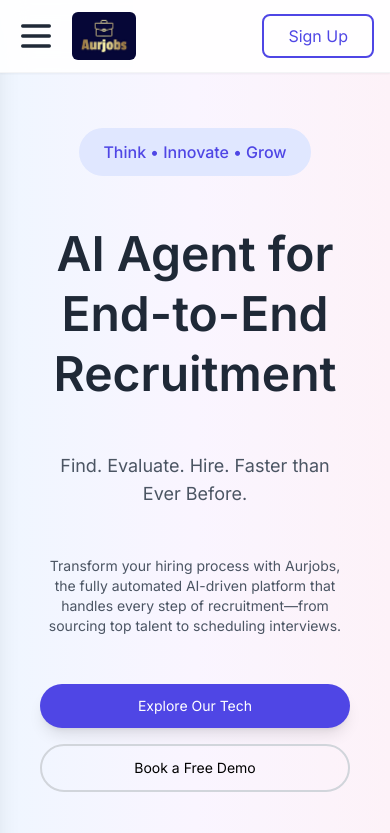
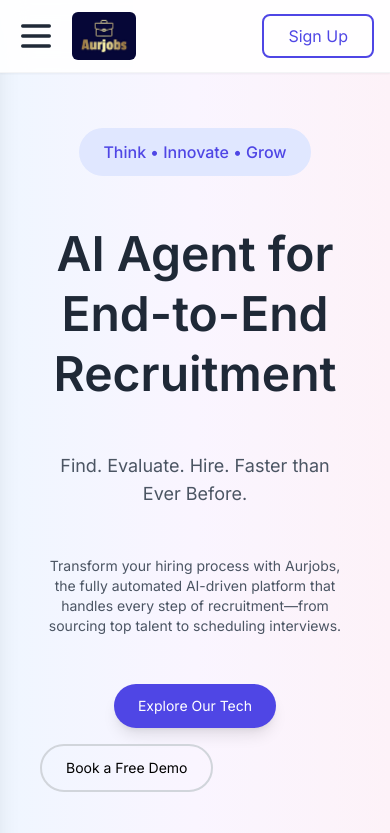
Before and after one commit to samerr07/AurjobsMainPage, a React (Vite) app: page / in a window 390 px wide. Shown: the top 833 px of the page. Built offline with nearby package versions, Linux system fonts and the light colour scheme.

Commit message:
some minor changes

```diff
--- a/src/components/ContactPage.jsx
+++ b/src/components/ContactPage.jsx
@@ -13,8 +13,6 @@ const ContactPage = () => {
         message: ''
     });
 
-
-
     // Handle input changes
     const handleChange = (e) => {
         const { id, value } = e.target;
@@ -25,19 +23,46 @@ const ContactPage = () => {
     };
 
     // Handle form submission
-    const handleSubmit = async (e) => {
+    const handleSubmit = (e) => {
         e.preventDefault();
 
-        console.log(formData)
+        // Construct email body
+        const emailBody = `
+Contact Form Submission:
 
+Name: ${formData.yourName}
+Company: ${formData.companyName}
+Email: ${formData.email}
+Phone: ${formData.phone}
+Purpose: ${formData.purpose}
 
+Message:
+${formData.message}
+        `;
+
+        // Create mailto link with pre-filled content
+        // const mailtoLink = `mailto:Info@Aurjobs.com?subject=Contact Form Submission from ${formData.yourName}&body=${encodeURIComponent(emailBody)}`;
+
+        // const mailtoLink = "mailto:Info@Aurjobs.com?cc=Info@Aurjobs.com&bcc=Info@Aurjobs.com&subject=bcb&body=bcbf"
+        // Open default email client
+        window.location.href = 'mailto:Info@Aurjobs.com';
+
+        // Optional: Reset form after sending
+        // setFormData({
+        //     yourName: '',
+        //     companyName: '',
+        //     email: '',
+        //     phone: '',
+        //     purpose: '',
+        //     message: ''
+        // });
     };
 
 
 
     const googleMapsUrl = "https://www.google.com/maps/embed?pb=!1m18!1m12!1m3!1d15249885.318783779!2d82.75252935!3d21.0680074!2m3!1f0!2f0!3f0!3m2!1i1024!2i768!4f13.1!3m3!1m2!1s0x20dc987e258cae55%3A0x39b7938d2b3f83da!2sAurjobs!5e0!3m2!1sen!2sin!4v1738157602799!5m2!1sen!2sin"
+
     return (
-
         <div className="min-h-screen bg-gradient-to-r from-blue-50 via-purple-50 to-pink-50 py-16">
             <div className="container mx-auto px-4 py-12 md:py-20">
                 <div className="max-w-6xl mx-auto">
@@ -142,8 +167,6 @@ const ContactPage = () => {
                                     </select>
                                 </div>
 
-
-
                                 {/* Message Section */}
                                 <div>
                                     <label htmlFor="message" className="block text-sm font-medium text-gray-700 mb-2">
@@ -170,7 +193,7 @@ const ContactPage = () => {
                             </form>
                         </div>
 
-                        {/* Info Section */}
+                        {/* Info Section - Remaining code stays the same as original */}
                         <div className="h-full flex flex-col">
                             <div className="bg-white rounded-2xl shadow-sm p-8 space-y-6 flex-grow">
                                 <div className="flex items-center space-x-4">
--- a/src/components/HeroSection.jsx
+++ b/src/components/HeroSection.jsx
@@ -2,6 +2,7 @@ import React, { useRef, useState } from 'react';
 import { motion, useInView } from 'framer-motion';
 
 import HeroSectionImage from '../assets/HeroSectionImage.png';
+import { Link } from 'react-router-dom';
 
 const HeroSection = () => {
   const ref = useRef(null);
@@ -82,12 +83,14 @@ const HeroSection = () => {
             custom={5}
             className="flex flex-col sm:flex-row justify-center space-y-4 sm:space-y-0 sm:space-x-6 px-4"
           >
-            <button className="bg-indigo-600 z-20 text-white px-6 sm:px-8 md:px-10 py-3 sm:py-4 rounded-full hover:bg-indigo-700 transition-all duration-300 hover:scale-105 active:scale-95 shadow-lg hover:shadow-xl text-sm sm:text-lg">
+            <Link className='z-20' to={"/contact"}>
+            <button className="bg-indigo-600 z-20 cursor-pointer text-white px-6 sm:px-8 md:px-10 py-3 sm:py-4 rounded-full hover:bg-indigo-700 transition-all duration-300 hover:scale-105 active:scale-95 shadow-lg hover:shadow-xl text-sm sm:text-lg">
               Explore Our Tech
             </button>
-            <button className="flex z-20 items-center justify-center space-x-3 px-6 sm:px-8 md:px-10 py-3 sm:py-4 rounded-full border-2 border-gray-300 hover:border-indigo-600 transition-all duration-300 hover:scale-105 active:scale-95 text-sm sm:text-lg">
+            </Link>
+            <Link className='z-20' to={"/contact"}><button className="flex z-20 items-center justify-center space-x-3 px-6 sm:px-8 md:px-10 py-3 sm:py-4 rounded-full border-2 border-gray-300 hover:border-indigo-600 transition-all duration-300 hover:scale-105 active:scale-95 text-sm sm:text-lg">
               <span>Book a Free Demo</span>
-            </button>
+            </button></Link>
           </motion.div>
         </div>
 
--- a/src/components/OurOfferings.jsx
+++ b/src/components/OurOfferings.jsx
@@ -171,7 +171,8 @@ const OurOfferings = () => {
   const selectedContent = offerings.find((item) => item.label === selectedOffering);
 
   return (
-    <div className="max-w-7xl mx-auto px-4 sm:px-6 lg:px-8 py-8">
+   <section id="our-offerings">
+     <div className="max-w-7xl mx-auto px-4 sm:px-6 lg:px-8 py-8">
       {isMobile ? (
         // Mobile View
         <div className="space-y-6">
@@ -286,6 +287,7 @@ const OurOfferings = () => {
         </div>
       )}
     </div>
+   </section>
   );
 };
 
--- a/src/page/AboutUsPage.jsx
+++ b/src/page/AboutUsPage.jsx
@@ -228,7 +228,7 @@ Keshav has worked with top research institutions, including IIT Delhi and DRDO,
       </section>
 
       {/* Team Section */}
-      <section className="py-20 bg-white">
+      {/* <section className="py-20 bg-white">
         <div className="container mx-auto px-6">
           <h2 className="text-3xl font-bold mb-12 text-center text-indigo-900">Leadership Team</h2>
           <div className="grid grid-cols-1 md:grid-cols-3 gap-8">
@@ -248,7 +248,7 @@ Keshav has worked with top research institutions, including IIT Delhi and DRDO,
             ))}
           </div>
         </div>
-      </section>
+      </section> */}
 
       {/* Call To Action */}
       <section className="py-16 bg-indigo-800 text-white">
```
Also changed, not shown: ads.txt (deleted).
